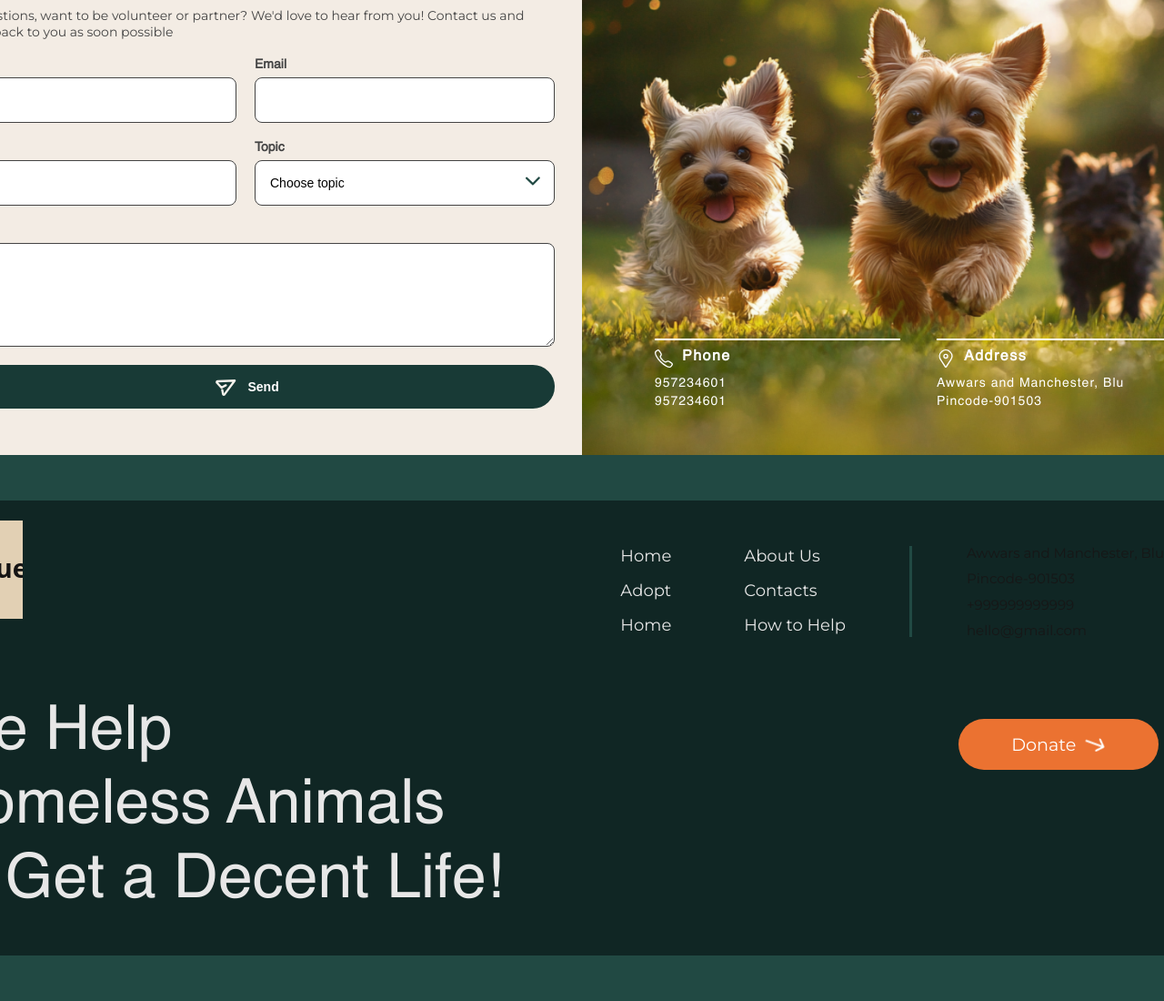
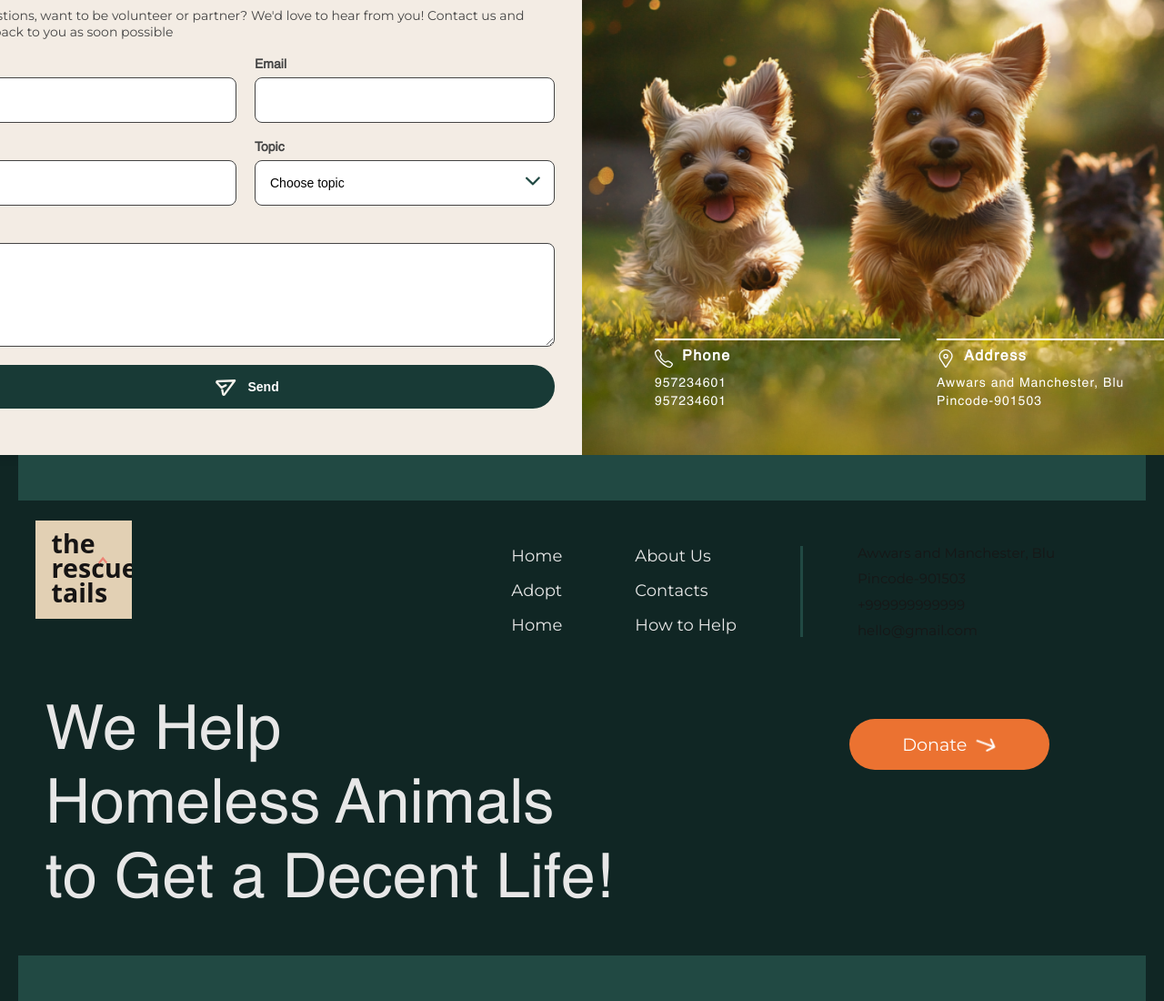
Before and after one commit to vidwanns/the_rescue_tails, a Next.js app: page / in a window 1280 px wide. Shown: the part 5957-7057 px from the top of the page at 91% size. Built offline with nearby package versions, Linux system fonts and the light colour scheme.

Commit message:
footer width

```diff
--- a/src/app/components/layout/header.js
+++ b/src/app/components/layout/header.js
@@ -64,7 +64,11 @@ const Header = () => {
             <span>Contact Us</span>
           </motion.div>
 
-          <motion.div className="button donate" whileHover={{ scale: 1.05 }}>
+          <motion.div
+  className="button donate"
+  onHoverStart={(e) => {}}
+  onHoverEnd={(e) => {}}
+>
   <span>Donate</span>
   <img
     src="/images/header/arrow-up-right.svg"
@@ -72,6 +76,7 @@ const Header = () => {
     className="arrow-icon"
   />
 </motion.div>
+
         </div>
       </div>
     </motion.header>
--- a/src/app/styles/component/layout/footer.css
+++ b/src/app/styles/component/layout/footer.css
@@ -14,7 +14,7 @@
     border-radius: 0;
     margin: 0 auto;
     position: relative;
-    width: 1600px;
+    width: 100%;
     height: 600px;
     display: flex;
     justify-content: center;
```
Lines whose indentation alone changed are shown as unchanged.
